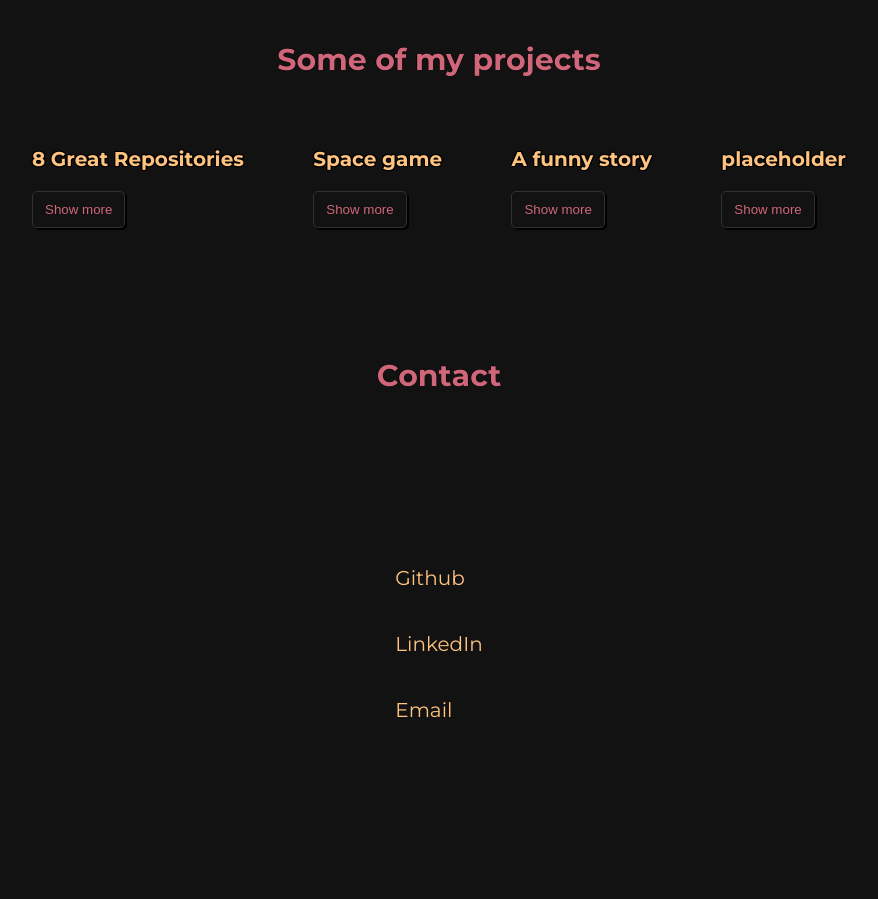
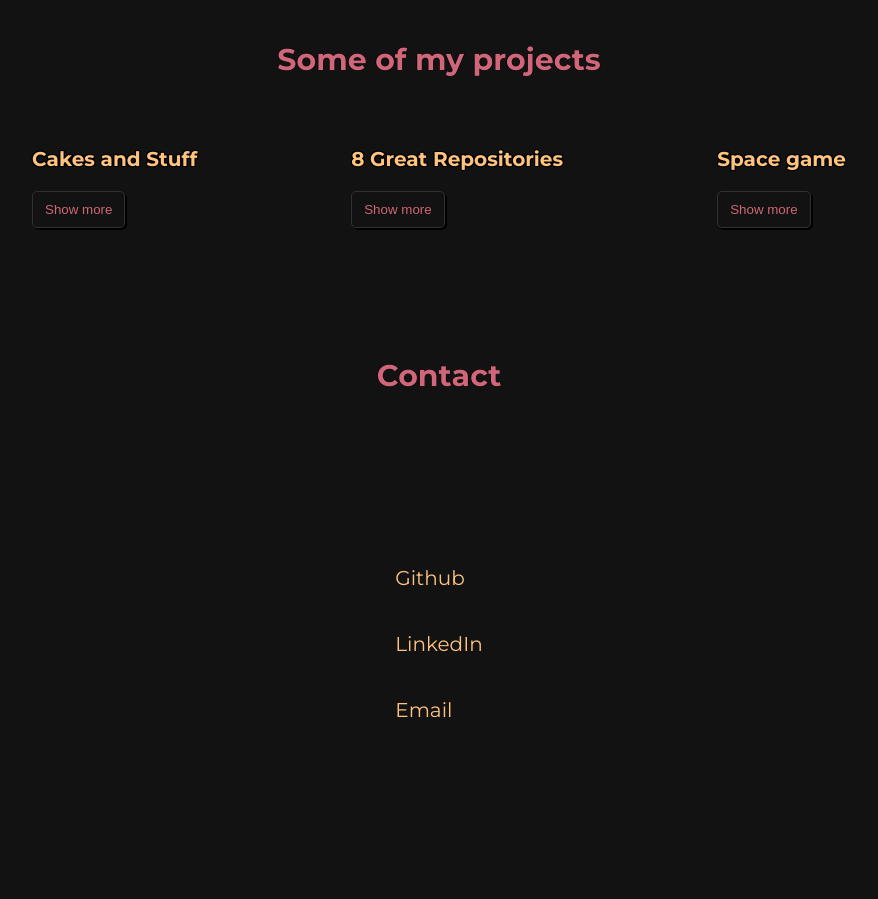
Before and after one commit to hamiat/folio, a React (Create React App) app: page / in a window 1280 px wide. Shown: the part 880-1779 px from the top of the page, without its empty margins (201-1079 px from the left). Built offline with nearby package versions, Linux system fonts and the light colour scheme.

Commit message:
added new project and css

```diff
--- a/src/components/Projects/Project.tsx
+++ b/src/components/Projects/Project.tsx
@@ -32,7 +32,13 @@ const Project: React.FC<Props> = ({
 
   return (
     <div className={style.projectsDiv}>
-      <h3 className={style.projectsTitle}>{title}</h3>
+      <h3
+        className={`${
+          hidden ? style.projectsTitleClosed : style.projectsTitleOpen
+        }`}
+      >
+        {title}
+      </h3>
       <motion.button
         initial="initial"
         animate="animate"
--- a/src/components/Projects/Projects.tsx
+++ b/src/components/Projects/Projects.tsx
@@ -12,6 +12,15 @@ const Projects: React.FC = () => {
   >([
     {
       id: 1,
+      title: "Cakes and Stuff",
+      image: "/assets/cakenstuff.png",
+      alt: "example of an app",
+      text: "A fictional baked goods online store. Built with the MERN stack. Still in progress.",
+      url: "https://csb-f6306p.netlify.app/",
+      urlText: "Continuos deployment with Netlify",
+    },
+    {
+      id: 2,
       title: "8 Great Repositories",
       image: "/assets/repos.png",
       alt: "desktop and mobile example of an app",
@@ -20,31 +29,13 @@ const Projects: React.FC = () => {
       urlText: "Try this out @ codesandbox",
     },
     {
-      id: 2,
+      id: 3,
       title: "Space game",
       image: "/assets/spaces.png",
       alt: "desktop and mobile example of a website",
       text: "A space themed 3D gaming experience created with A-frame.",
       url: "https://hamiat.github.io/spaces/",
       urlText: "Try this out (for desktop)",
-    },
-    {
-      id: 3,
-      title: "A funny story",
-      image: "/assets/theme-changer.png",
-      alt: "example of an app",
-      text: "A funny story, to be enjoyed with your favorite color. Or at least of the ones available. Created with React, using the ContextAPI + useReducer.",
-      url: "https://codesandbox.io/s/github/hamiat/theme-color-changer",
-      urlText: "Try this out @ codesandbox",
-    },
-    {
-      id: 4,
-      title: "placeholder",
-      image: "/",
-      alt: "example of an app",
-      text: "Placeholder.",
-      url: "/",
-      urlText: "/",
     },
   ]);
 
@@ -54,7 +45,9 @@ const Projects: React.FC = () => {
       initial="offscreen"
       whileInView="onscreen"
       viewport={
-        isMobileOrTablet ? { once: true, amount: 0.4 } : { once: false, amount: 0.4 }
+        isMobileOrTablet
+          ? { once: true, amount: 0.4 }
+          : { once: false, amount: 0.4 }
       }
       className={style.projects}
     >
--- a/src/components/Projects/projects.module.scss
+++ b/src/components/Projects/projects.module.scss
@@ -8,6 +8,11 @@
 
 .showLess {
   display: none;
+}
+
+.projectsTitleClosed {
+  color: $primary;
+  font-size: 20px;
 }
 
 .projects {
@@ -30,7 +35,6 @@
     text-align: center;
     @include sm {
       margin-bottom: 24px;
-
     }
   }
 
@@ -45,7 +49,6 @@
       gap: 48px;
     }
     @include sm {
-
       gap: 0px;
       padding: 0 8px;
     }
@@ -55,17 +58,15 @@
       flex-direction: column;
       position: relative;
 
-
       @include sm {
         gap: 24px;
         padding-bottom: 16px;
         width: 85%;
       }
 
-      .projectsTitle {
+      .projectsTitleOpen {
         color: $secondary;
         font-size: 20px;
-
 
         @include sm {
           place-self: center;
@@ -98,8 +99,8 @@
       }
 
       .projectDesc {
-        @include backgroundBox;
         margin: 0 auto;
+        padding: 48px;
 
         @include sm {
           width: 85%;
@@ -107,7 +108,7 @@
 
         .projectText {
           margin: 0 auto;
-          font-size: 18px;
+          font-size: 16px;
           color: $secondary;
 
           @include sm {
@@ -123,7 +124,7 @@
 
           .projectUrl {
             color: $quaternary;
-            font-size: 20px;
+            font-size: 16px;
 
             &:hover {
               color: $primary;
--- a/src/utilities/Animations.tsx
+++ b/src/utilities/Animations.tsx
@@ -54,14 +54,10 @@ export const btnVariants = {
     },
   },
   hover: {
-    y: -2,
-    x: -2,
-    boxShadow: " 2px 2px  #FFC380",
-    background: "#CF6679",
-    color: "#222",
-    transition: {
-      ease: "easeOut",
-    },
+    y: -1,
+    x: -1,
+    border: "1px solid #FFC380",
+    color: "#FFC380",
   },
 
   initialTwo: {
@@ -99,7 +95,6 @@ export const btnVariants = {
   hoverThree: {
     borderBottom: "1px dotted #FFC380 ",
     background: "#transparent",
-
   },
 };
 
```
Also changed, not shown: public/assets/cakenstuff.png (added).
